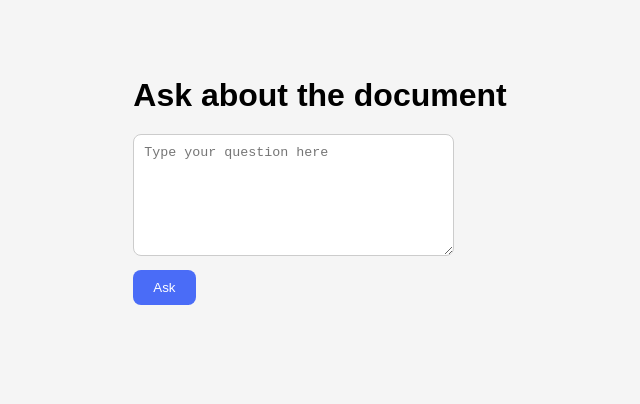
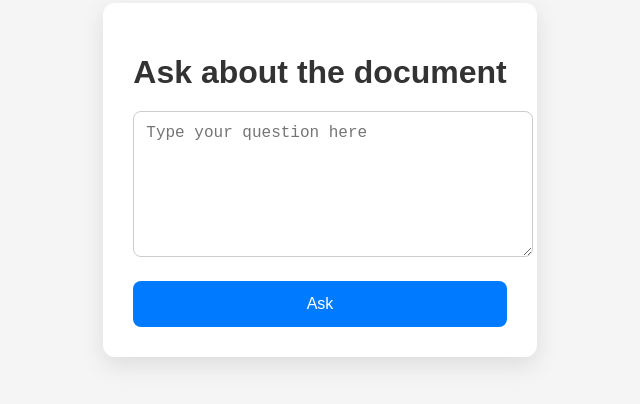
Before and after one commit to MujtabaJunaid/Chatbot-RAG-JS-React, a React (Create React App) app: page / in a window 1280 px wide. Shown: the part 220-624 px from the top of the page, without its empty margins (320-960 px from the left). Built offline with nearby package versions, Linux system fonts and the light colour scheme.

Commit message:
Update App.css

```diff
--- a/src/App.css
+++ b/src/App.css
@@ -1,56 +1,63 @@
-.app {
+body {
   font-family: Arial, sans-serif;
-  text-align: center;
+  background-color: #f0f4f8;
+  margin: 0;
+  padding: 0;
+}
+
+.container {
+  max-width: 600px;
+  margin: 50px auto;
   padding: 30px;
-  background: linear-gradient(135deg, #f0f0f0, #e0e0ff);
-  min-height: 100vh;
+  background: #ffffff;
+  border-radius: 12px;
+  box-shadow: 0 8px 24px rgba(0, 0, 0, 0.1);
 }
 
 h1 {
-  font-size: 2rem;
+  text-align: center;
+  color: #333;
   margin-bottom: 20px;
 }
 
-.upload-section {
+textarea {
+  width: 100%;
+  min-height: 120px;
+  padding: 12px;
+  border: 1px solid #ccc;
+  border-radius: 8px;
+  font-size: 16px;
+  resize: vertical;
   margin-bottom: 20px;
 }
 
-.upload-section input {
-  margin-right: 10px;
-}
-
 button {
-  padding: 10px 20px;
-  background-color: #4a6cf7;
+  width: 100%;
+  padding: 14px;
+  background-color: #007bff;
+  color: white;
   border: none;
-  color: white;
   border-radius: 8px;
+  font-size: 16px;
   cursor: pointer;
+  transition: background-color 0.2s;
 }
 
 button:disabled {
-  background-color: #aaa;
+  background-color: #6c757d;
   cursor: not-allowed;
 }
 
-.chat-section {
-  margin-top: 20px;
+button:hover:not(:disabled) {
+  background-color: #0056b3;
 }
 
-textarea {
-  width: 80%;
-  height: 100px;
-  margin-bottom: 10px;
-  padding: 10px;
+.answer {
+  margin-top: 20px;
+  padding: 16px;
+  background-color: #e9f5ff;
   border-radius: 8px;
-  border: 1px solid #ccc;
+  font-size: 16px;
+  color: #333;
+  white-space: pre-wrap;
 }
-
-.answer-box {
-  margin-top: 20px;
-  padding: 15px;
-  background: white;
-  border-radius: 10px;
-  box-shadow: 0px 2px 6px rgba(0,0,0,0.1);
-  text-align: left;
-}
```
